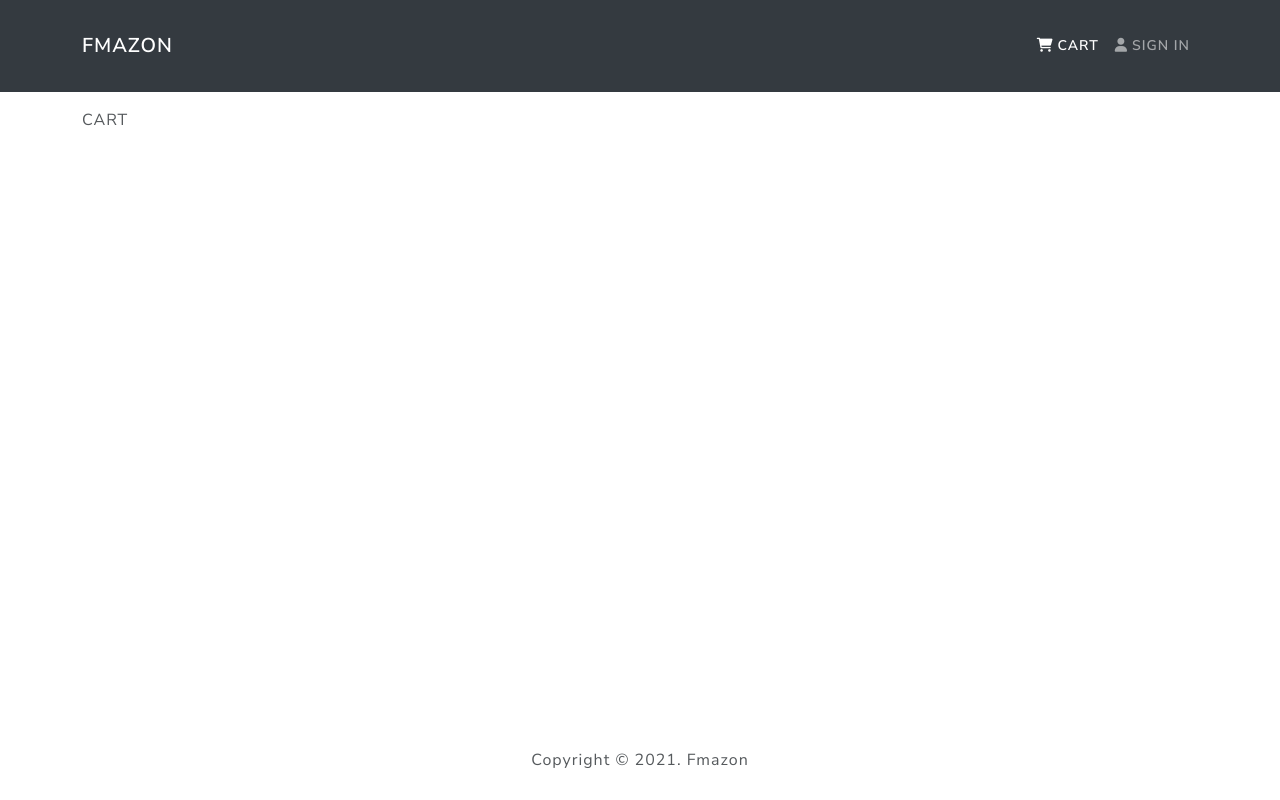
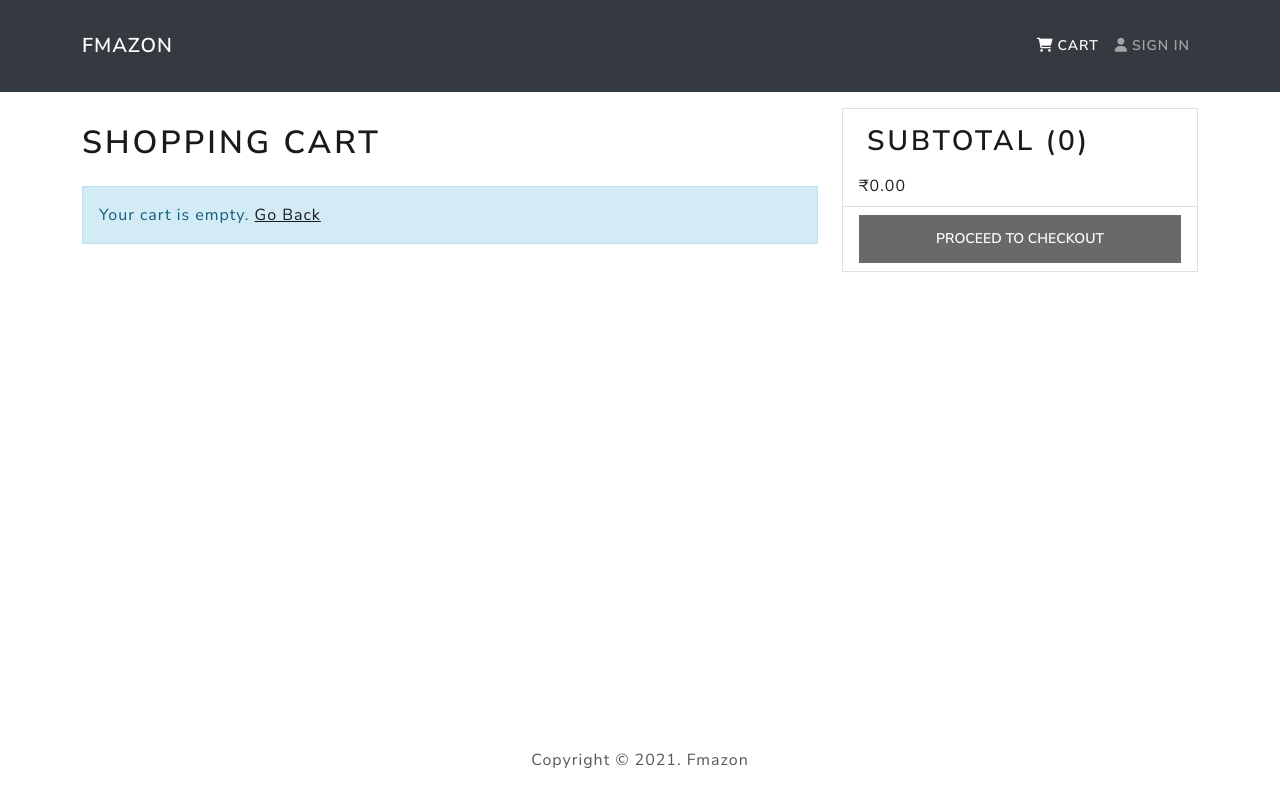
Before and after one commit to adarsh-chakraborty/E-Commerce-MERN, a React (Create React App) app in the folder front-end/: page /cart in a window 1280 px wide. Built offline with nearby package versions, Linux system fonts and the light colour scheme.

Commit message:
Cart Functionality complete, Add and Remove

```diff
--- a/front-end/src/actions/cartActions.js
+++ b/front-end/src/actions/cartActions.js
@@ -1,12 +1,12 @@
 import axios from 'axios';
 
-import { ADD_TO_CART } from '../constants/cartConstants';
+import { CART_ADD_ITEM, CART_REMOVE_ITEM } from '../constants/cartConstants';
 
 export const addToCart = (id, qty) => async (dispatch, getState) => {
   const { data } = await axios.get(`/api/products/${id}`);
 
   dispatch({
-    type: ADD_TO_CART,
+    type: CART_ADD_ITEM,
     payload: {
       product: data._id,
       name: data.name,
@@ -17,5 +17,11 @@
     }
   });
 
-  localStorage.setItem('cartItems', JSON.stringify(getState.cart.cartItems));
+  localStorage.setItem('cartItems', JSON.stringify(getState().cart.cartItems));
 };
+
+export const removeFromCart = (id) => (dispatch, getState) => {
+  dispatch({ type: CART_REMOVE_ITEM, payload: id });
+
+  localStorage.setItem('cartItems', JSON.stringify(getState().cart.cartItems));
+};
--- a/front-end/src/constants/cartConstants.js
+++ b/front-end/src/constants/cartConstants.js
@@ -1,2 +1,2 @@
-export const ADD_TO_CART = 'ADD_TO_CART';
-export const REMOVE_FROM_CART = 'REMOVE_FROM_CART';
+export const CART_ADD_ITEM = 'ADD_TO_CART';
+export const CART_REMOVE_ITEM = 'REMOVE_FROM_CART';
--- a/front-end/src/index.css
+++ b/front-end/src/index.css
@@ -8,3 +8,13 @@
 .rating span {
   margin: 0.1rem;
 }
+
+h1 {
+  font-size: 1.8rem;
+  padding: 1rem 0;
+}
+
+h2 {
+  font-size: 1.4rem;
+  padding: 0.5rem;
+}
--- a/front-end/src/reducers/cartReducer.js
+++ b/front-end/src/reducers/cartReducer.js
@@ -1,8 +1,8 @@
-import { ADD_TO_CART, REMOVE_FROM_CART } from '../constants/cartConstants';
+import { CART_ADD_ITEM, CART_REMOVE_ITEM } from '../constants/cartConstants';
 
 export const cartReducer = (state = { cartItems: [] }, action) => {
   switch (action.type) {
-    case ADD_TO_CART:
+    case CART_ADD_ITEM: {
       const item = action.payload;
       console.log('ADDED TO CART');
 
@@ -18,7 +18,12 @@
       } else {
         return { ...state, cartItems: [...state.cartItems, item] };
       }
-
+    }
+    case CART_REMOVE_ITEM:
+      return {
+        ...state,
+        cartItems: state.cartItems.filter((x) => x.product !== action.payload)
+      };
     default:
       return state;
   }
--- a/front-end/src/screens/CartScreen.js
+++ b/front-end/src/screens/CartScreen.js
@@ -12,7 +12,7 @@
 import { useDispatch, useSelector } from 'react-redux';
 import Message from '../components/Message';
 
-import { addToCart } from '../actions/cartActions';
+import { addToCart, removeFromCart } from '../actions/cartActions';
 
 function CartScreen() {
   // Get ProductId
@@ -20,6 +20,9 @@
 
   // Navigation Hook
   const navigate = useNavigate();
+
+  const cart = useSelector((state) => state.cart);
+  const { cartItems } = cart;
 
   // Get Query Param
   const location = useLocation();
@@ -34,9 +37,98 @@
     }
   }, [dispatch, productId, qty]);
 
+  const removeFromCartHandler = (id) => {
+    dispatch(removeFromCart(id));
+  };
+
   console.log(qty);
 
-  return <div>CART</div>;
+  const checkoutHandler = () => {
+    console.log('checking out');
+  };
+
+  return (
+    <Row>
+      <Col md={8}>
+        <h1>Shopping Cart</h1>
+        {cartItems.length === 0 ? (
+          <Message>
+            Your cart is empty. <Link to="/">Go Back</Link>
+          </Message>
+        ) : (
+          <ListGroup variant="flush">
+            {cartItems.map((item) => (
+              <ListGroup.Item key={item.product}>
+                <Row>
+                  <Col md={2}>
+                    <Image src={item.image} alt={item.name} fluid rounded />
+                  </Col>
+                  <Col md={3}>
+                    <Link to={`/product/${item.product}`}>{item.name}</Link>
+                  </Col>
+                  <Col md={2}> &#8377;{item.price}</Col>
+                  <Col md={2}>
+                    <Form.Control
+                      as="select"
+                      value={item.qty}
+                      onChange={(e) =>
+                        dispatch(
+                          addToCart(item.product, Number(e.target.value))
+                        )
+                      }
+                    >
+                      {[...Array(item.countInStock).keys()].map((x) => (
+                        <option key={x + 1} value={x + 1}>
+                          {x + 1}
+                        </option>
+                      ))}
+                    </Form.Control>
+                  </Col>
+
+                  <Col md={2}>
+                    <Button
+                      type="button"
+                      variant="light"
+                      onClick={() => {
+                        removeFromCartHandler(item.product);
+                      }}
+                    >
+                      <i className="fas fa-trash"></i>
+                    </Button>
+                  </Col>
+                </Row>
+              </ListGroup.Item>
+            ))}
+          </ListGroup>
+        )}
+      </Col>
+      <Col md={4}>
+        <Card>
+          <ListGroup variant="flush">
+            <ListGroup.Item>
+              <h2>
+                Subtotal ({cartItems.reduce((acc, item) => acc + item.qty, 0)})
+              </h2>
+              &#8377;
+              {cartItems
+                .reduce((acc, item) => acc + item.qty * item.price, 0)
+                .toFixed(2)}
+            </ListGroup.Item>
+            <ListGroup.Item>
+              <Button
+                type="button"
+                className="w-100"
+                disabled={cartItems.length === 0}
+                onClick={checkoutHandler}
+              >
+                PROCEED TO CHECKOUT
+              </Button>
+            </ListGroup.Item>
+          </ListGroup>
+        </Card>
+      </Col>
+    </Row>
+  );
 }
 
 export default CartScreen;
--- a/front-end/src/store/store.js
+++ b/front-end/src/store/store.js
@@ -17,7 +17,8 @@
 const cartItemsFromStorage =
   JSON.parse(localStorage.getItem('cartItems')) ?? [];
 
-const initialState = { cart: { cartItemsFromStorage } };
+const initialState = { cart: { cartItems: cartItemsFromStorage } };
+// const initialState = {};
 const middleware = [thunk];
 const store = createStore(
   reducer,
```
